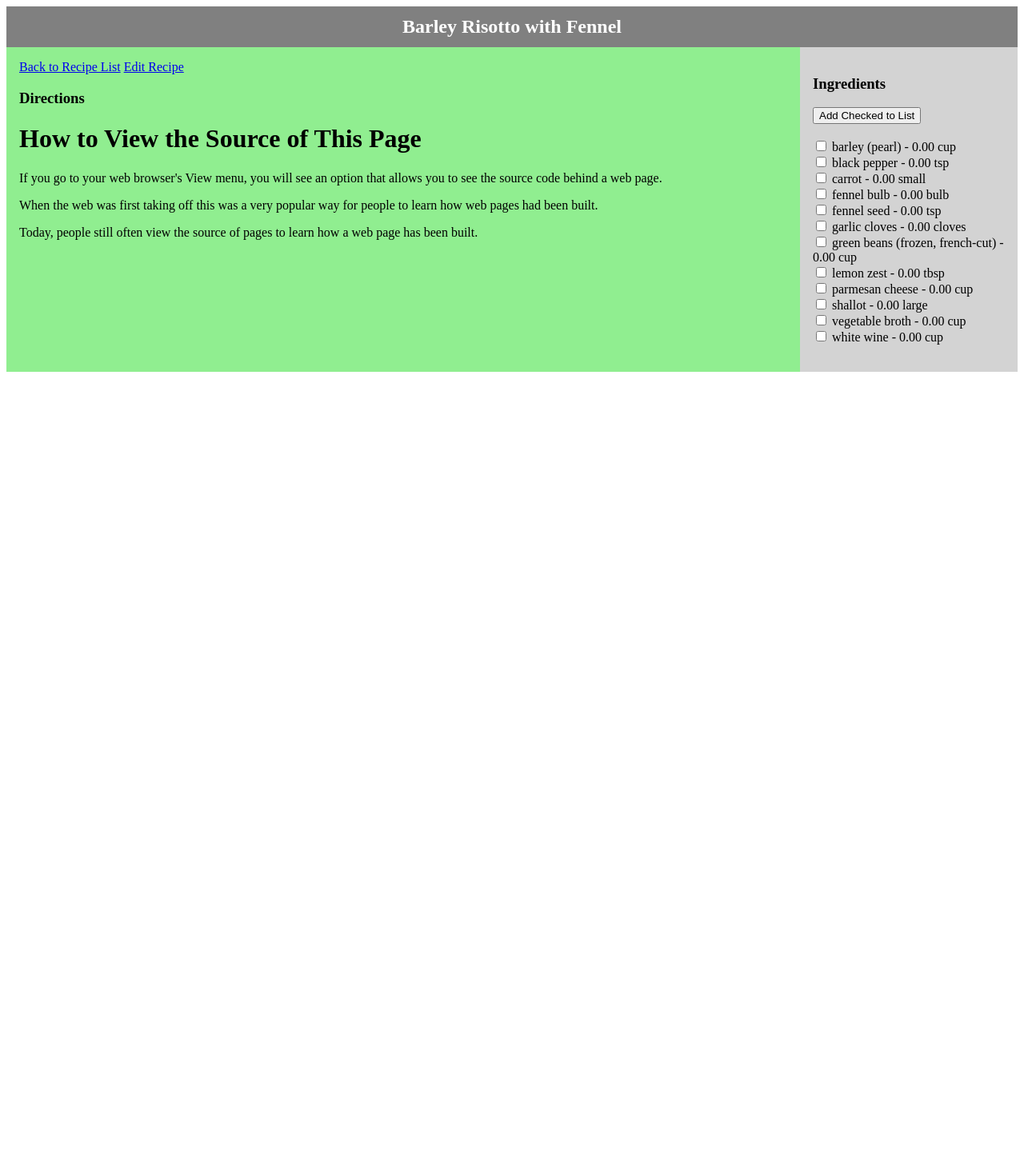
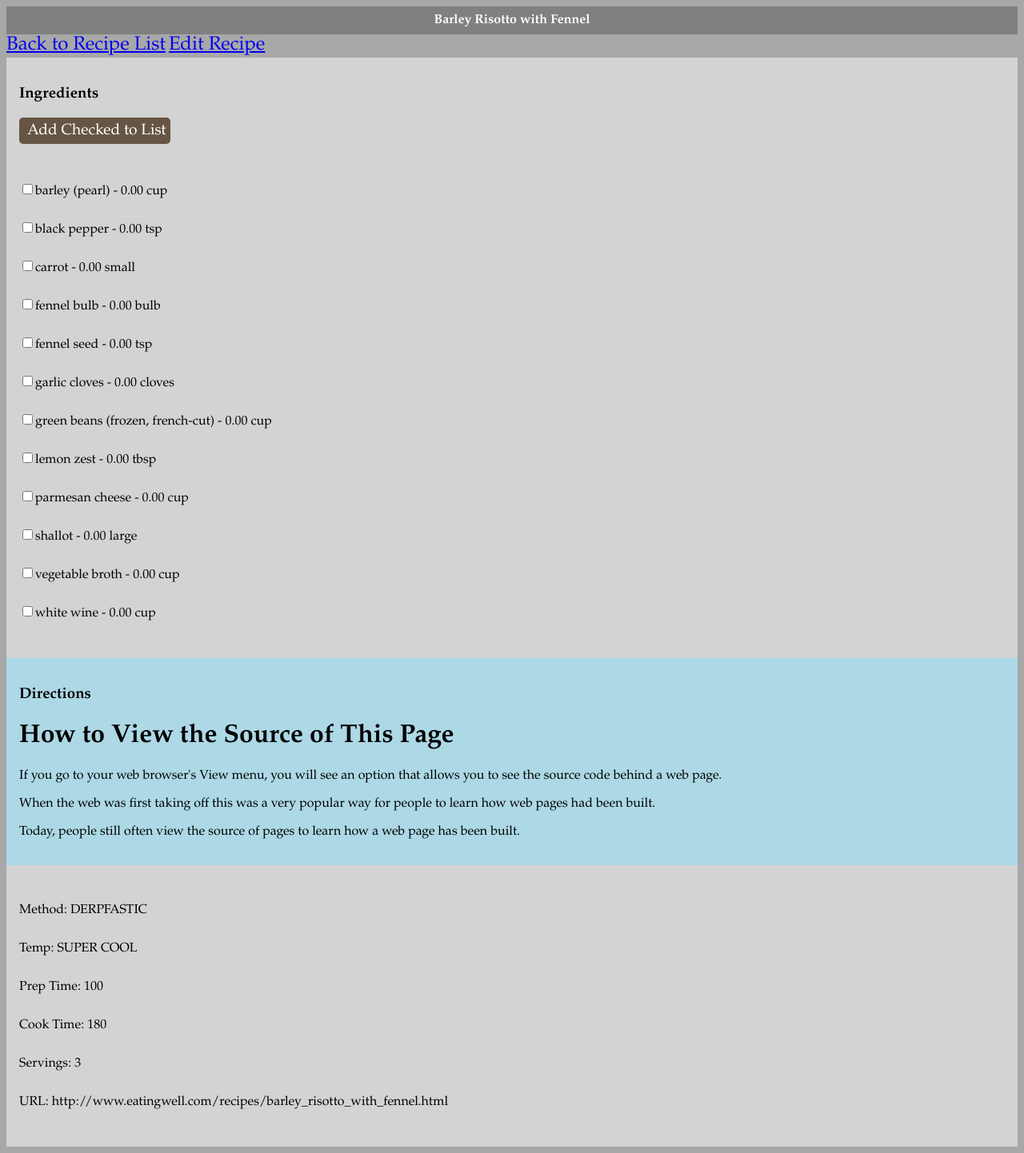
Before and after one commit to modle/eatables-old, a Django app: page /menu/8/ in a window 1280 px wide. Shown: the whole page at 80% size. Before the commit the page ends 465 px from the top, so only its background shows below. Run offline with Django 3.2, Linux system fonts and the light colour scheme; data comes from the database, SQL or seed files in the repository; both versions use the stored data as it was after the commit.

Commit message:
Style Updates
updateingredient view is a work in progress

```diff
--- a/menu/models.py
+++ b/menu/models.py
@@ -4,13 +4,13 @@ from django.db import models
 class Recipe(models.Model):
     id = models.AutoField(primary_key=True)
     name = models.CharField(max_length=200)
-    prepMethod = models.CharField(max_length=200)
-    temperature = models.CharField(max_length=200)
-    directions = models.TextField()
-    url = models.CharField(max_length=200)
-    servings = models.IntegerField()
-    prepTime = models.IntegerField()
-    cookTime = models.IntegerField()
+    prepMethod = models.CharField(max_length=200, default=None)
+    temperature = models.CharField(max_length=200, default=None)
+    directions = models.TextField(default=None)
+    url = models.CharField(max_length=200, default=None)
+    servings = models.IntegerField(default=None)
+    prepTime = models.IntegerField(default=None)
+    cookTime = models.IntegerField(default=None)
     def __str__(self):
         return self.name + "; " + self.prepMethod
 
@@ -21,7 +21,7 @@ class Ingredient(models.Model):
     id = models.AutoField(primary_key=True)
     name = models.CharField(max_length=200)
     recipe = models.ForeignKey(Recipe)
-    amount = models.DecimalField(max_digits=5, decimal_places=2)
-    unit = models.CharField(max_length=200)
+    amount = models.DecimalField(max_digits=5, decimal_places=2, default=None)
+    unit = models.CharField(max_length=200, default=None)
     def __str__(self):
-        return str(self.amount) + " " + self.unit + " " + self.name
+        return str(self.id) + " " + str(self.amount) + " " + self.unit + " " + self.name
--- a/menu/static/menu/style.css
+++ b/menu/static/menu/style.css
@@ -1,41 +1,113 @@
+@import url('https://fonts.googleapis.com/css?family=Roboto:100,300,400');
+
+*{
+    font-family: Palatino,"Palatino Linotype","Palatino LT STD","Book Antiqua",Georgia,serif;
+}
+
+html{
+    background:#A8A8A8;
+}
+
 table{
     border-collapse: collapse;
-    margin: 0 auto;
+    /*causes centering*/
+    /*margin: 0 auto; */
+}
+
+textarea{
+    font-size: 120%;
+    color: #5a5854;
+    background-color: #f2f2f2;
+    border: 1px solid #bdbdbd;
+    border-radius: 5px;
+    padding: 5px 5px 5px 10px;
+    width:100%;
+}
+
+input {
+    font-size: 1.2em;
+    color: #5a5854;
+    background-color: #f2f2f2;
+    border: 1px solid #bdbdbd;
+    border-radius: 5px;
+    padding: 5px 5px 5px 10px;
+    display: inline-block;
+}
+
+input:focus {
+    border: 1px dotted #dcdcdc;
+    outline: none;
+}
+
+input#submit {
+    color: #ffffff;
+    background-color: #665544;
+    border: none;
+    border-radius: 5px;
+}
+
+input#submit:hover {
+    color: #665544;
+    background-color: #efefef;
+}
+
+th {
+    font-size: 1.2em;
 }
 
 table, th, td {
-    border: 1px solid black;
+    border: 1px solid brown;
+
+}
+
+td {
+    padding: 10px;
+}
+
+ul {
+    list-style:none;
+    padding-left:0;
+}
+
+li {
+    line-height: 3em;
+}
+
+a {
+    font-size: 1.5em;
 }
 
 #title {
-    background:gray;
+    background:grey;
     text-align:center;
     font-weight:bold;
     padding: 0.5em;
-    font-size: 1.5em;
     color: white;
 }
 
-#content{
-    display: flex;
-}
-
-#directions{
-    float:left;
-    width: 100%;
-    background:lightgreen;
-    padding: 1em;
-}
-
-#middle{
-    overflow:hidden;
-}
-
-#ingredients{
-    float: right;
+#aside {
+    display:block;
     background:lightgrey;
-    max-width: 50em;
-    min-width: 15em;
     padding: 1em;
     white-space: wrap;
 }
+
+#aside2 {
+    display:block;
+    background:lightgrey;
+    padding: 1em;
+    white-space: wrap;
+}
+
+#content {
+    display: block;
+    background:lightblue;
+    padding: 1em;
+    white-space: wrap;
+}
+
+.boxsizingBorder {
+    -webkit-box-sizing: border-box;
+       -moz-box-sizing: border-box;
+            box-sizing: border-box;
+}
--- a/menu/templates/menu/addrecipe.html
+++ b/menu/templates/menu/addrecipe.html
@@ -7,10 +7,6 @@
 <div id="title">
     Add Recipe
 </div>
+<a href="{% url 'menu:index' %}">Back to Recipe List</a>
 <div id="content">
-    <div id="directions">
-        <a href="{% url 'menu:index' %}">Back to Recipe List</a>
-    </div>
-    <div id="middle">
-    </div>
 </div>
--- a/menu/templates/menu/recipedetails.html
+++ b/menu/templates/menu/recipedetails.html
@@ -8,34 +8,36 @@
         {{ r.name }}
     {% endfor %}
 </div>
-<div id="content">
-    <div id="directions">
 <a href="{% url 'menu:index' %}">Back to Recipe List</a>
 {% for r in recipe_result %}
     <a href="{% url 'menu:editrecipe' r.id %}">Edit Recipe</a>
 {% endfor %}
+<div id="aside">
+    <h3>Ingredients</h3>
+    <input type=button value="Add Checked to List" id="submit"><br><br>
+    <ul>
+        {% for i in ingredient_result %}
+            <li><input type="checkbox" name="ingredient" value={{i.id}}>{{ i.name }} - {{ i.amount }} {{ i.unit }}</li>
+        {% endfor %}
+    </ul>
+</div>
+<div id="content">
     <h3>Directions</h3>
-        {% if recipe_result %}
     {% for r in recipe_result %}
         {{ r.directions | safe }}
     {% endfor %}
-        {% else %}
-            No directions exist for this recipe in the database. Just do whatever, I suppose.
-        {% endif %}
 </div>
-    <div id="middle">
-    </div>
-    <div id="ingredients">
-        <h3>Ingredients</h3>
-        <input type=button value="Add Checked to List"><br><br>
-        {% if ingredient_result %}
-            {% for i in ingredient_result %}
-                <input type="checkbox" name="ingredient" value={{i.id}}> {{ i.name }} - {{ i.amount }} {{ i.unit }}<br>
+<div id="aside2">
+    {% for r in recipe_result %}
+        <ul>
+            <li>Method: {{ r.prepMethod }}</li>
+            <li>Temp: {{ r.temperature }}</li>
+            <li>Prep Time: {{ r.prepTime }}</li>
+            <li>Cook Time: {{ r.cookTime }}</li>
+            <li>Servings: {{ r.servings }}</li>
+            <li>URL: {{ r.url }}</li>
+        </ul>
     {% endfor %}
-        {% else %}
-            No ingredients in result set. Make something from nothing.
-        {% endif %}<br>
 </div>
 
-</div>
 <div style="clear:both"></div>
--- a/menu/urls.py
+++ b/menu/urls.py
@@ -8,4 +8,5 @@ urlpatterns = [
     url(r'^(?P<pk>[0-9]+)/editrecipe$', views.EditRecipe.as_view(), name='editrecipe'),
     url(r'^addrecipe/$', views.addrecipe, name='addrecipe'),
     url(r'^(?P<recipeId>[0-9]+)/updaterecipe/$', views.updaterecipe, name='updaterecipe'),
+    url(r'^(?P<recipeId>[0-9]+)/updateingredient/$', views.updateingredient, name='updateingredient'),
 ]
--- a/menu/views.py
+++ b/menu/views.py
@@ -1,4 +1,4 @@
-from django.shortcuts import get_object_or_404, render
+from django.shortcuts import get_object_or_404, render, get_list_or_404
 from django.http import HttpResponseRedirect
 from django.core.urlresolvers import reverse
 from django.views import generic
@@ -21,12 +21,14 @@ def recipedetails(request, recipeId):
 def addrecipe(request):
     return render(request, 'menu/addrecipe.html')
 
+
+
 class EditRecipe(generic.DetailView):
     model = Recipe
     template_name = 'menu/editrecipe.html'
-
     def get_queryset(self):
         return Recipe.objects.all()
+
 
 def updaterecipe(request, recipeId):
     r = get_object_or_404(Recipe, pk=recipeId)
@@ -39,7 +41,7 @@ def updaterecipe(request, recipeId):
         directions = request.POST['directions']
     except (KeyError, Recipe.DoesNotExist):
         return render(request, 'menu/editrecipe.html', {
-            'recipeId': r,
+            'recipeId': r.id,
             'error_message': "lolError",
         })
     else:
@@ -49,5 +51,21 @@ def updaterecipe(request, recipeId):
         r.cookTime = cook_time
         r.servings = servings
         r.directions = directions
+
         r.save()
         return HttpResponseRedirect(reverse('menu:recipedetails', args=(r.id,)))
+
+def updateingredient(request, recipeId):
+    ilist = list(Ingredient.objects.filter(recipe_id=recipeId))
+    for i in ilist:
+        for key in request.POST:
+            value = request.POST[key]
+            for key, value in request.POST.iteritems():
+                k_name = key.partition(',')
+                i_id = k_name[0]
+                i_field = k_name[2]
+                if i.id == k_name[0]:
+                    i.i_field = value
+                    i.save()
+    return HttpResponseRedirect(reverse('menu:recipedetails', args=(recipeId,)))
+    # return HttpResponseRedirect(reverse('menu:recipedetails', args=(recipeId,)))
```
Also changed, not shown: menu/templates/menu/editrecipe.html (+34 -19 lines), menu/templates/menu/index.html (+7 -34 lines), db.sqlite3, 1 other file. Lines whose indentation alone changed are shown as unchanged.
